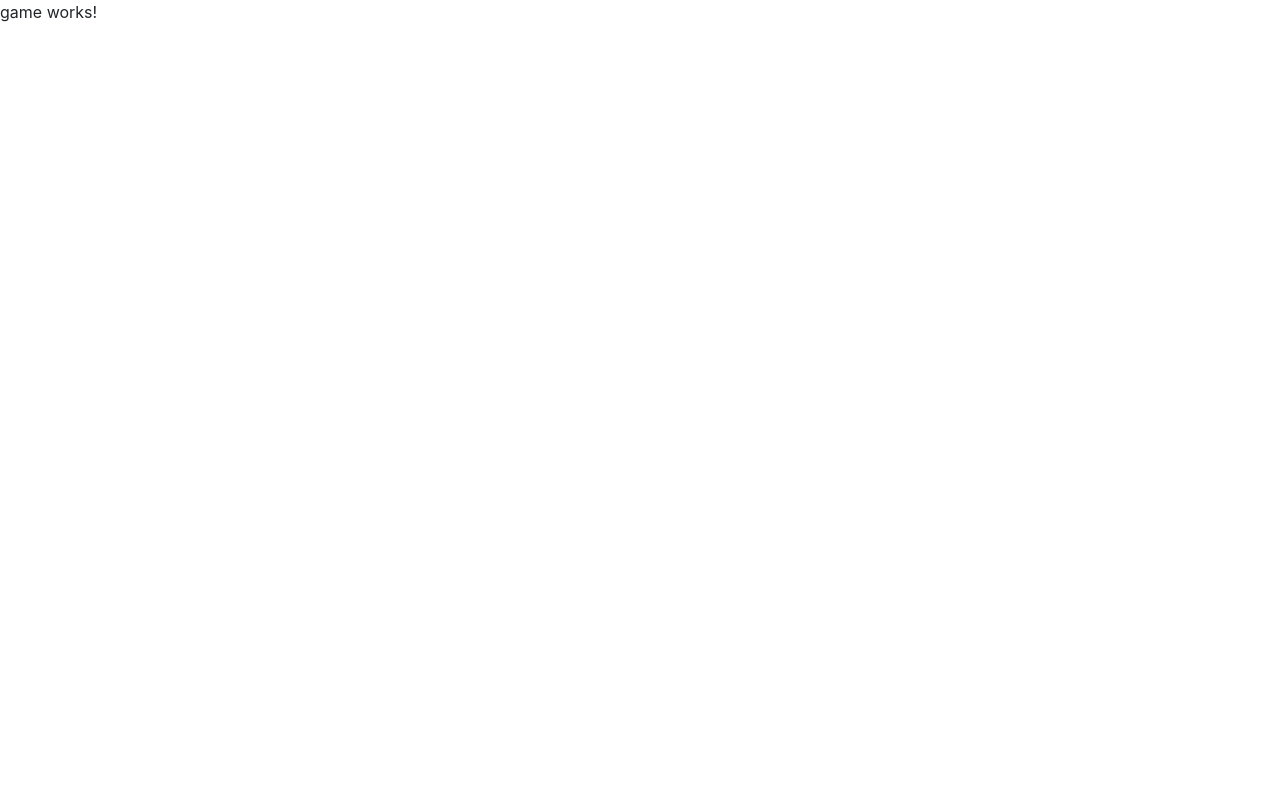
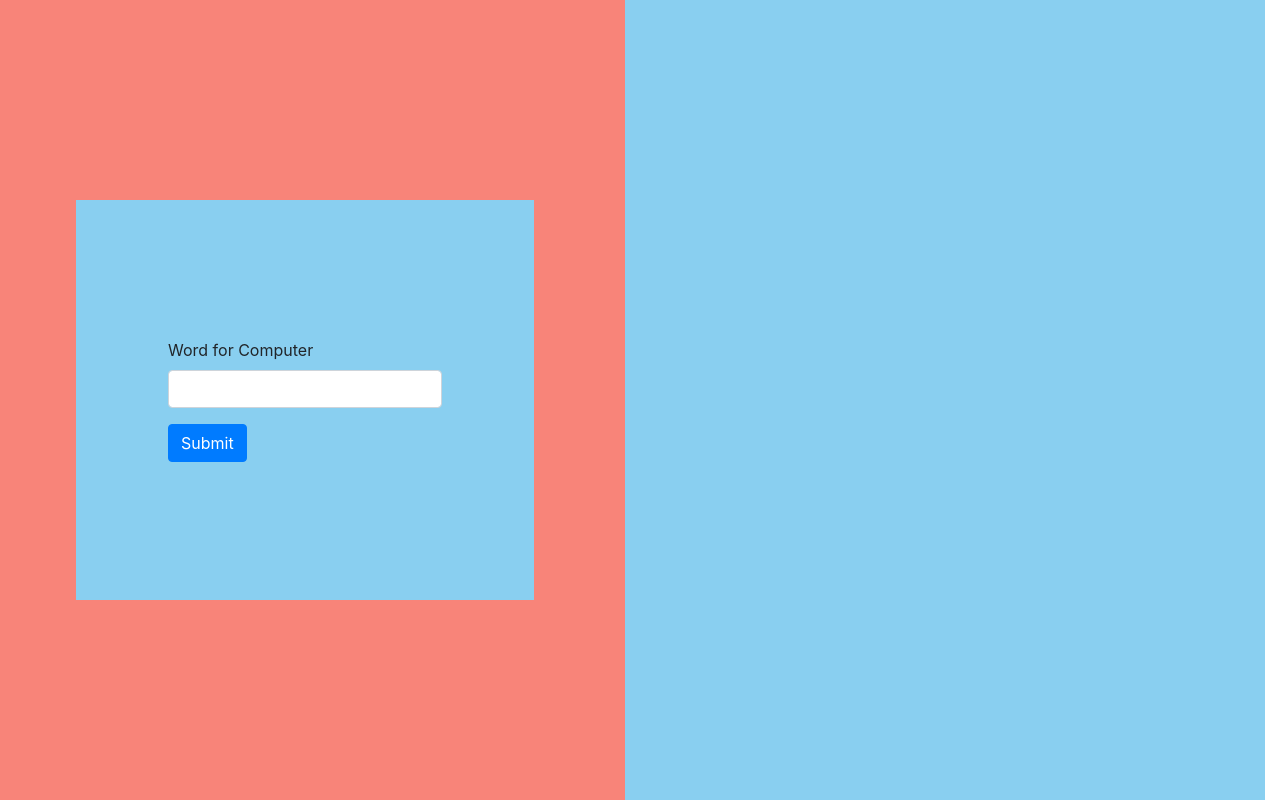
Before and after one commit to fannydai/Jotto.cloud, an Angular app in the folder front-end/: page /game in a window 1280 px wide. Built offline with nearby package versions, Linux system fonts and the light colour scheme; sample sign-in values are in the browser's storage.

Commit message:
Placed some stuff for game page

```diff
--- a/front-end/src/app/pages/game/game.component.html
+++ b/front-end/src/app/pages/game/game.component.html
@@ -1,3 +1,20 @@
-<p>
-  game works!
-</p>
+<div class="game-container row">
+  <div class="player-container col">
+    <div class="enter-word-container" *ngIf="!aiWord; else start">
+      <form #chooseWord="ngForm" (ngSubmit)="submitAIWord();">
+        <div *ngIf="enteredError" class="warning-message row">{{enteredError}}</div>
+        <div class="form-group">
+          <label for="enteredWord">Word for Computer</label>
+          <input type="text" class="form-control" id="enteredWord" name="enteredWord" [(ngModel)]="enteredWord" required>
+        </div>
+        <button type="submit" class="btn btn-primary">Submit</button>
+      </form>
+    </div>
+    <ng-template #start>
+
+    </ng-template>
+  </div>
+  <div class="ai-container col">
+
+  </div>
+</div>
--- a/front-end/src/app/pages/game/game.component.scss
+++ b/front-end/src/app/pages/game/game.component.scss
@@ -0,0 +1,21 @@
+.game-container {
+    width: 100%;
+    height: 100vh;
+    .player-container {
+        background-color: rgb(248, 132, 121);
+        display: flex;
+        justify-content: center;
+        align-items: center;
+        .enter-word-container {
+            background-color: #89CFF0;
+            height: 50%;
+            width: 75%;
+            display: flex;
+            justify-content: center;
+            align-items: center;
+        }
+    }
+    .ai-container {
+        background-color: #89CFF0;
+    }
+}
--- a/front-end/src/app/pages/game/game.component.ts
+++ b/front-end/src/app/pages/game/game.component.ts
@@ -1,4 +1,6 @@
 import { Component, OnInit } from '@angular/core';
+import { UserService } from 'src/app/services/user.service';
+import { GameService } from 'src/app/services/game.service';
 
 @Component({
   selector: 'app-game',
@@ -6,10 +8,40 @@ import { Component, OnInit } from '@angular/core';
   styleUrls: ['./game.component.scss']
 })
 export class GameComponent implements OnInit {
+  private enteredWord = ''; // While use is typing
+  private enteredError = '';
+  private aiWord = '';
+  private userWord = '';
 
-  constructor() { }
+  constructor(
+    private user: UserService,
+    private game: GameService
+  ) { }
 
   ngOnInit() {
   }
 
+  checkForDuplicates(word: string): boolean {
+    const map = new Map();
+    for (const w of word) {
+      if (map.get(w)) {
+        return false;
+      }
+      map.set(w, 1);
+    }
+    return true;
+  }
+
+  submitAIWord(): void {
+    // TODO: Check if word is valid
+    this.enteredError = '';
+    if (this.enteredWord.length !== 5 || !this.checkForDuplicates(this.enteredWord)) {
+      this.enteredError = 'The word must have exactly 5 distinct letters';
+    } else {
+      console.log('Entered word valid');
+      this.aiWord = this.enteredWord;
+      this.enteredWord = '';
+    }
+  }
+
 }
```
